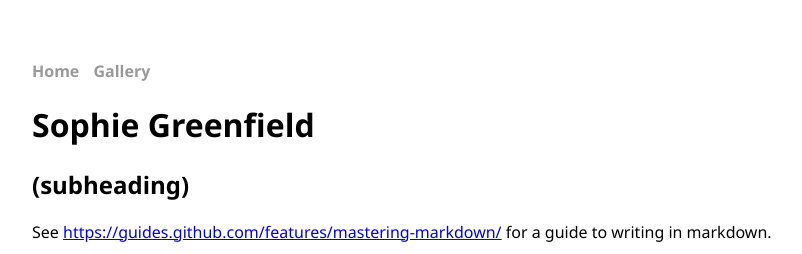
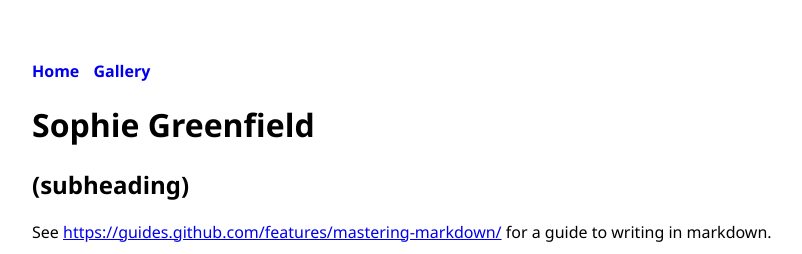
Before and after one commit to SophieGreenfield/SophieGreenfield.github.io, a Jekyll site: the page built from _pages/index.md, in a window 1280 px wide. Shown: the top 254 px of the page, without its empty margins (160-962 px from the left). Built offline with Jekyll 4.4.1, drawn with Linux system fonts in a browser that asks for light colours.

Commit message:
Commit to test GH pages

```diff
--- a/_sass/main.scss
+++ b/_sass/main.scss
@@ -28,7 +28,6 @@ nav ul li, footer ul li {
 
 nav a {
   text-decoration: none;
-  color: #999;
 }
 
 nav a:hover {
```
